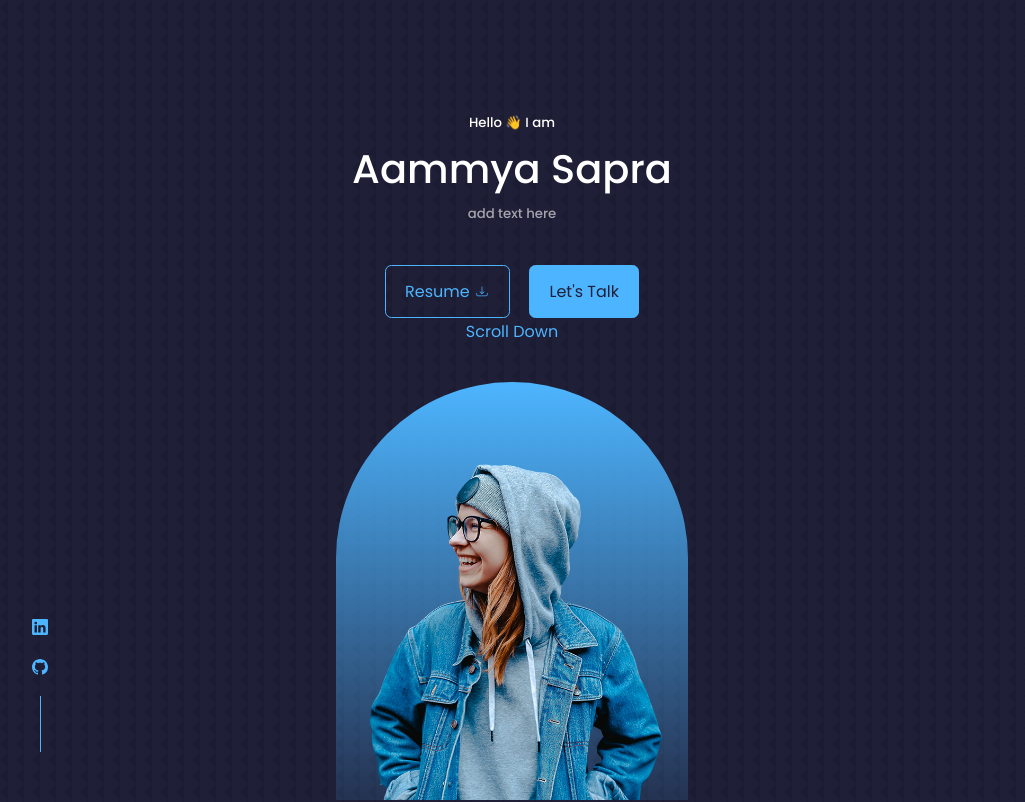
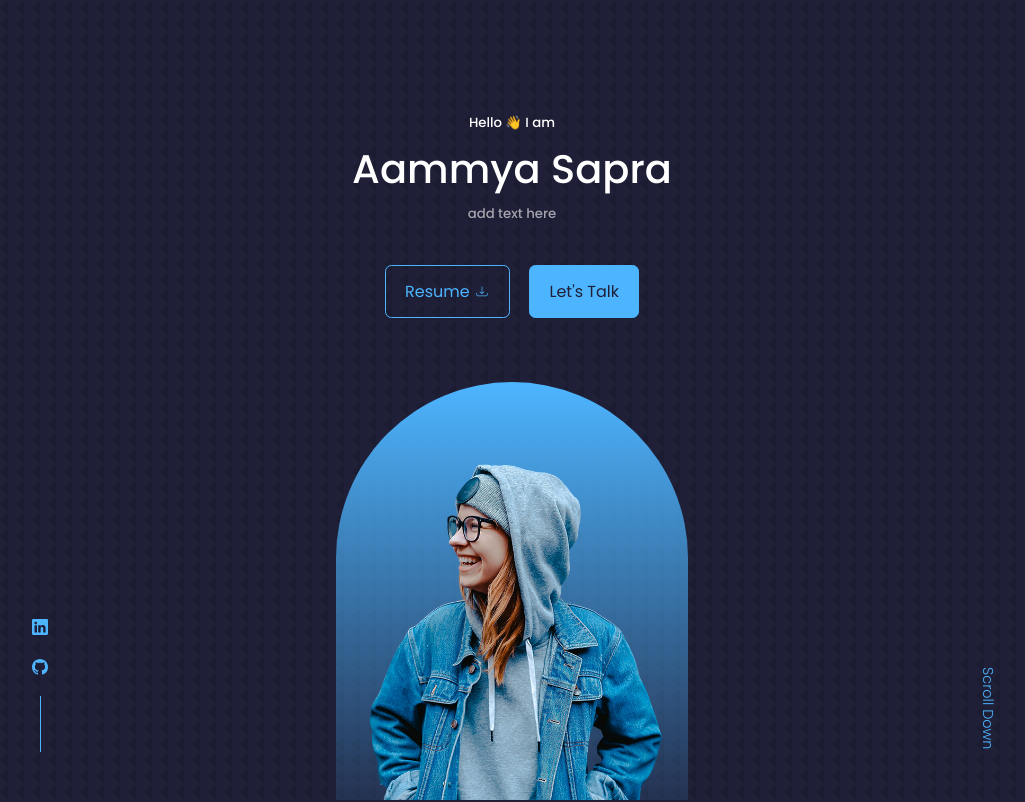
Before and after one commit to doraemon127/react-portfolio-website-v1, a React (Create React App) app: page / in a window 1280 px wide. Shown: the top 802 px of the page, without its empty margins (128-1153 px from the left). Built offline with nearby package versions, Linux system fonts and the light colour scheme.

Commit message:
finish home page component

```diff
--- a/src/components/home/Home.jsx
+++ b/src/components/home/Home.jsx
@@ -19,7 +19,7 @@
         <h5> Hello 👋    I am </h5>
         <h1> Aammya Sapra </h1>
 
-        {/* h5 with a class of text-light (Emmet shortcut: h5.text_light + ENTER) */}
+        {/* apply text-light css class to h5 (Emmet shortcut: h5.text_light + ENTER) */}
         <h5 className="text-light"> add text here </h5>
         <CallToAction />
 
@@ -30,7 +30,8 @@
           <img src={ME} alt="me" />
         </div>
 
-        <a href="#contact" className='scroll_dowm'>Scroll Down</a>
+        {/* scroll down to contact page when clicked */}
+        <a href="#contact" className='scroll_down'>Scroll Down</a>
 
 
 
--- a/src/components/home/home.css
+++ b/src/components/home/home.css
@@ -62,5 +62,46 @@
     border-radius: 12rem 12rem 0 0; /* top_left top_right bottom_right bottom_left */
     overflow: hidden;
     padding: 5rem 1.5rem 1.5rem 1.5rem; /* top right bottom left */
+}
+
+
+/* position scroll down link */
+.scroll_down {
+    position: absolute;
+    right: -2.3rem;
+    bottom: 5rem;
+    transform: rotate(90deg);
+    font-weight: 300;
+    font-size: 0.9rem;
+}
+
+
+
+
+/* -------------- MEDIA QUERIES (medium devices, i.e. tablet) -------------- */
+
+
+@media screen and (max-width: 1024px) {
+    header {
+        height: 68vh;
+
+    }
+}
+
+
+
+/* --------------- MEDIA QUERIES (small devices, i.e. phone) --------------- */
+
+
+@media screen and (max-width: 600px) {
+
+    header {
+        height: 100vh;
+    }
+
+    .socials,
+    .scroll_down {
+        display: none;
+    }
 
 }
```
Also changed, not shown: 1 other file (tests, documents, lock files or other folders).
